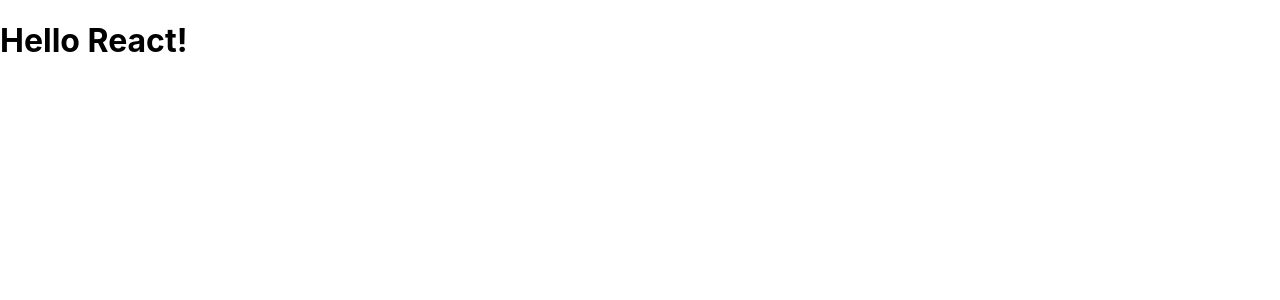
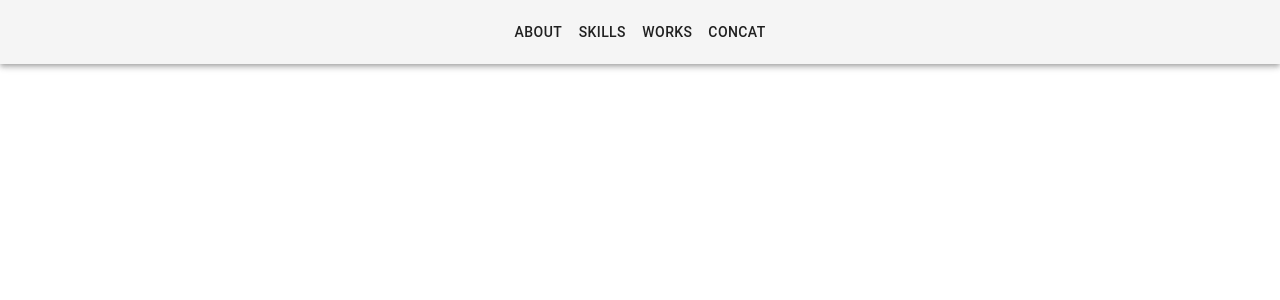
Before and after one commit to mkdk09/react-portfolio, a React (Create React App) app: page / in a window 1280 px wide. Shown: the top 300 px of the page. Built offline with nearby package versions, Linux system fonts and the light colour scheme.

Commit message:
ナビゲーションバーを作成

```diff
--- a/src/App.tsx
+++ b/src/App.tsx
@@ -1,8 +1,9 @@
 import React from 'react';
+import Navbar from './components/Navbar'
 
 const App: React.FC = () => {
   return (
-    <h1>Hello React!</h1>
+    <Navbar />
   );
 }
 
--- /dev/null
+++ b/src/components/Navbar.tsx
@@ -0,0 +1,33 @@
+import React from 'react'
+import AppBar from '@material-ui/core/AppBar'
+import Toolbar from '@material-ui/core/Toolbar'
+import Button from '@material-ui/core/Button'
+
+const Navbar: React.FC = () => {
+  return (
+    <>
+      <AppBar
+        color='default'
+        position='static'
+        style={{ alignItems: 'center'}}
+      >
+        <Toolbar>
+          <Button>
+            ABOUT
+          </Button>
+          <Button color='inherit'>
+            SKILLS
+          </Button>
+          <Button color='inherit'>
+            WORKS
+          </Button>
+          <Button color='inherit'>
+            CONCAT
+          </Button>
+        </Toolbar>
+      </AppBar>
+    </>
+  );
+}
+
+export default Navbar;
```
